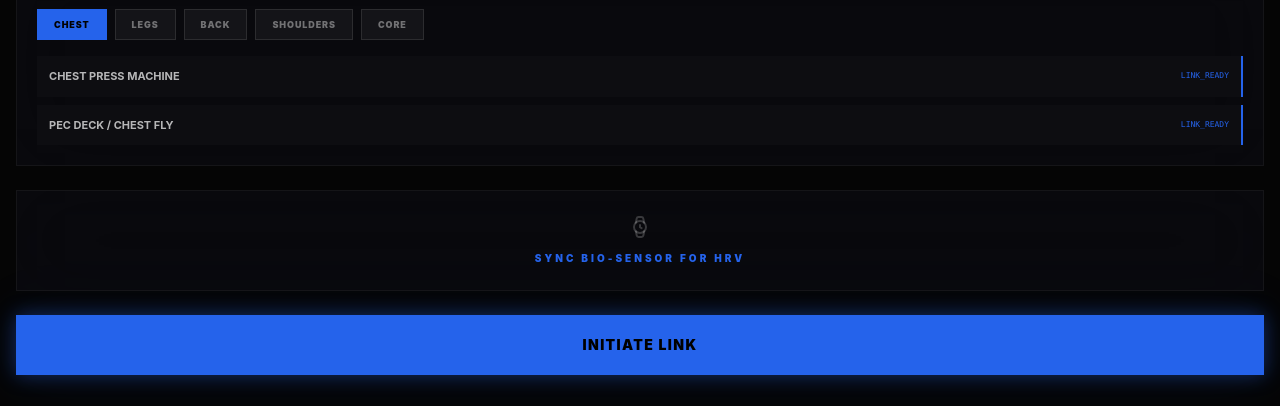
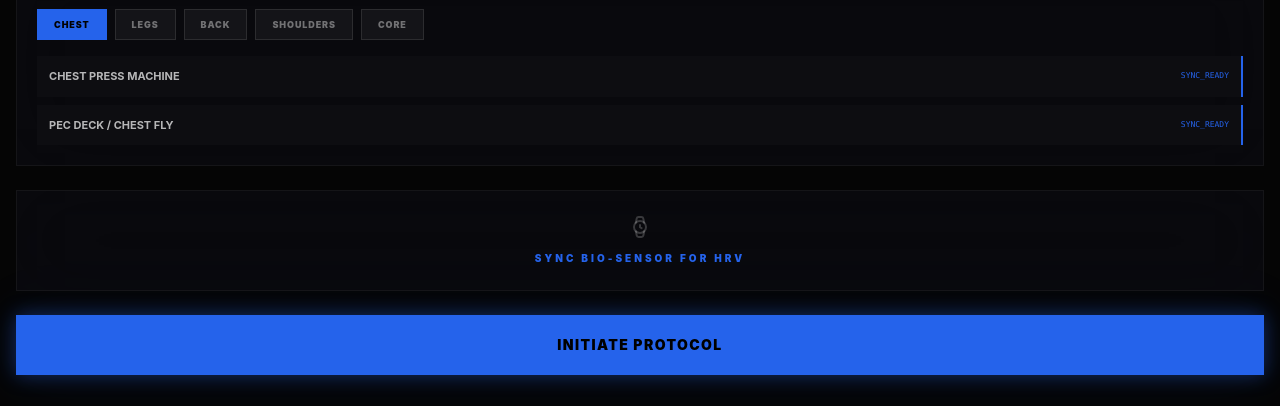
Before and after one commit to Sup3r-Monkey1/Aura-Sync, a React (Vite) app in the folder Aura Sync/: page / in a window 1280 px wide. Both pictures are taken after a click on the button "CHEST". Shown: the part 307-713 px from the top of the page. Built offline with nearby package versions, Linux system fonts and the light colour scheme.

Commit message:
Update AuraDashboard.tsx

```diff
--- a/Aura Sync/src/components/AuraDashboard.tsx
+++ b/Aura Sync/src/components/AuraDashboard.tsx
@@ -1,8 +1,8 @@
 import { useEffect, useState } from 'react';
 import { motion, AnimatePresence } from 'framer-motion';
-import { Brain, Activity, Flame, Zap, Watch, Edit2, Timer, Lock, ShieldCheck } from 'lucide-react';
+import { Brain, Activity, Flame, Zap, Watch, Edit2, Timer, Lock, ShieldCheck, Check, Clock } from 'lucide-react';
 import { useWorkoutStore } from '../store/useWorkoutStore';
-import { getZoneColor, getZoneLabel } from '../engine/readiness';
+import { getZoneColor } from '../engine/readiness';
 import { workoutRegistry } from '../data/workoutRegistry';
 import BlackBoxTerminal from './BlackBoxTerminal';
 
@@ -31,8 +31,9 @@ export default function AuraDashboard() {
 
   return (
     <div className="min-h-screen bg-[#050505] pb-24 overflow-x-hidden">
+      {/* 👤 HEADER */}
       <div className="px-4 pt-12 pb-6 flex justify-between items-start">
-        <div onClick={() => setIsEditingProfile(true)} className="cursor-pointer">
+        <div onClick={() => setIsEditingProfile(true)}>
           <div className="flex items-center gap-2 mb-1">
             <div className="w-2 h-2 bg-cobalt animate-pulse" />
             <h1 className="text-lg font-black tracking-widest text-white/90 uppercase">{userName}</h1>
@@ -45,6 +46,7 @@ export default function AuraDashboard() {
         </div>
       </div>
 
+      {/* ⏱️ SESSION TIMER */}
       <div className="px-4 mb-6">
         <div className="glass p-5 border-l-2 border-cobalt">
           <div className="flex justify-between items-center mb-4">
@@ -64,6 +66,7 @@ export default function AuraDashboard() {
         </div>
       </div>
 
+      {/* 🎯 SUGGESTIONS */}
       <div className="px-4 mb-6">
         <div className="glass p-5">
            <div className="text-[10px] font-black text-white/40 uppercase tracking-[0.2em] mb-4">Tactical Suggestions</div>
@@ -77,7 +80,7 @@ export default function AuraDashboard() {
                 {workoutRegistry.filter(ex => ex.category === targetMuscle).slice(0, 2).map(ex => (
                   <div key={ex.id} className="flex justify-between items-center p-3 bg-white/[0.02] border-r-2 border-cobalt">
                     <span className="text-[11px] font-bold text-white/70 uppercase">{ex.name}</span>
-                    <span className="text-[8px] text-cobalt font-mono">LINK_READY</span>
+                    <span className="text-[8px] text-cobalt font-mono uppercase">Sync_Ready</span>
                   </div>
                 ))}
              </div>
@@ -85,6 +88,7 @@ export default function AuraDashboard() {
         </div>
       </div>
 
+      {/* 🛰️ BIOMETRICS */}
       <div className="px-4 mb-6">
         {watchConnected ? (
           <div className="glass p-5 border-l-2 border-terminal flex justify-between items-start">
@@ -96,20 +100,20 @@ export default function AuraDashboard() {
         )}
       </div>
 
-      {!session && <div className="px-4 mb-8"><motion.button whileTap={{ scale: 0.97 }} onClick={() => startSession()} className="w-full py-5 bg-cobalt text-black font-black text-sm uppercase tracking-widest glow-cobalt">Initiate Link</motion.button></div>}
+      {!session && <div className="px-4 mb-8"><motion.button whileTap={{ scale: 0.97 }} onClick={() => startSession()} className="w-full py-5 bg-cobalt text-black font-black text-sm uppercase tracking-widest glow-cobalt">Initiate Protocol</motion.button></div>}
       <div className="px-4"><BlackBoxTerminal /></div>
 
       <AnimatePresence>
         {isEditingProfile && (
           <motion.div initial={{ opacity: 0 }} animate={{ opacity: 1 }} exit={{ opacity: 0 }} className="fixed inset-0 z-[200] bg-black/95 p-8 flex flex-col justify-center items-center">
              <div className="w-full max-w-xs space-y-6">
-                <h2 className="text-2xl font-black italic uppercase text-white mb-8 border-l-4 border-cobalt pl-4">Protocol Identity</h2>
+                <h2 className="text-2xl font-black italic uppercase text-white mb-8 border-l-4 border-cobalt pl-4 font-mono">Protocol Identity</h2>
                 <div className="space-y-4">
-                   <label className="block"><span className="text-[10px] font-black text-white/40 uppercase tracking-widest">Name</span><input className="w-full bg-white/5 p-4 border border-white/10 text-white outline-none" value={userName} onChange={(e)=>setUserName(e.target.value)}/></label>
-                   <label className="block"><span className="text-[10px] font-black text-white/40 uppercase tracking-widest">Age</span><input type="number" className="w-full bg-white/5 p-4 border border-white/10 text-white outline-none" value={userAge} onChange={(e)=>setUserStats(Number(e.target.value), userWeight)}/></label>
-                   <label className="block"><span className="text-[10px] font-black text-white/40 uppercase tracking-widest">Weight (Lbs)</span><input type="number" className="w-full bg-white/5 p-4 border border-white/10 text-white outline-none" value={userWeight} onChange={(e)=>setUserStats(userAge, Number(e.target.value))}/></label>
+                   <div className="block"><span className="text-[10px] font-black text-white/40 uppercase tracking-widest">Name</span><input className="w-full bg-white/5 p-4 border border-white/10 text-white outline-none" value={userName} onChange={(e)=>setUserName(e.target.value)}/></div>
+                   <div className="block"><span className="text-[10px] font-black text-white/40 uppercase tracking-widest">Age</span><input type="number" className="w-full bg-white/5 p-4 border border-white/10 text-white outline-none" value={userAge} onChange={(e)=>setUserStats(Number(e.target.value), userWeight)}/></div>
+                   <div className="block"><span className="text-[10px] font-black text-white/40 uppercase tracking-widest">Weight (Lbs)</span><input type="number" className="w-full bg-white/5 p-4 border border-white/10 text-white outline-none" value={userWeight} onChange={(e)=>setUserStats(userAge, Number(e.target.value))}/></div>
                 </div>
-                <button onClick={()=>setIsEditingProfile(false)} className="w-full py-4 bg-cobalt text-black font-black uppercase mt-8 tracking-widest">Authorize Changes</button>
+                <button onClick={()=>setIsEditingProfile(false)} className="w-full py-4 bg-cobalt text-black font-black uppercase mt-8 tracking-widest">Confirm Data</button>
              </div>
           </motion.div>
         )}
```
